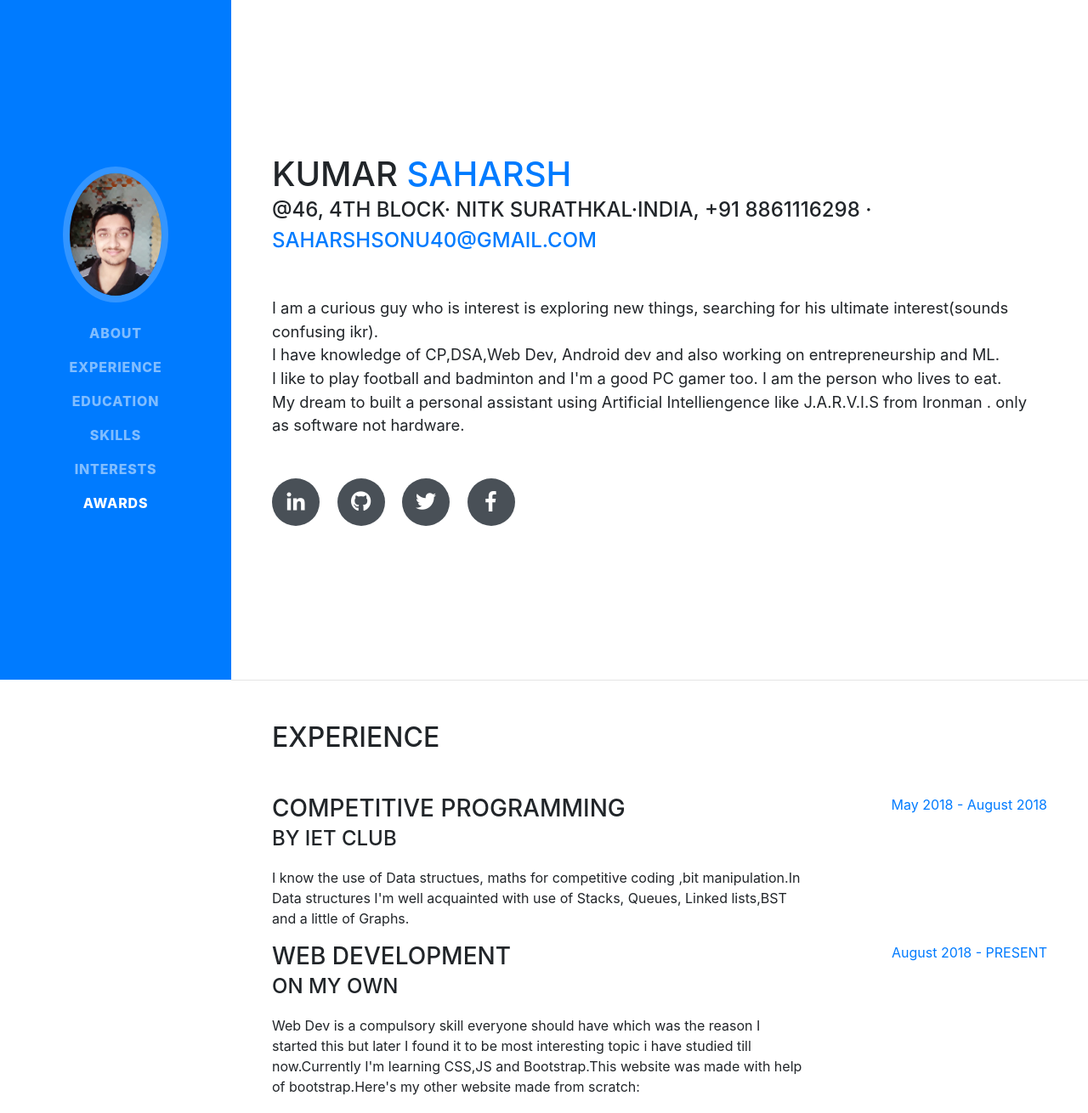
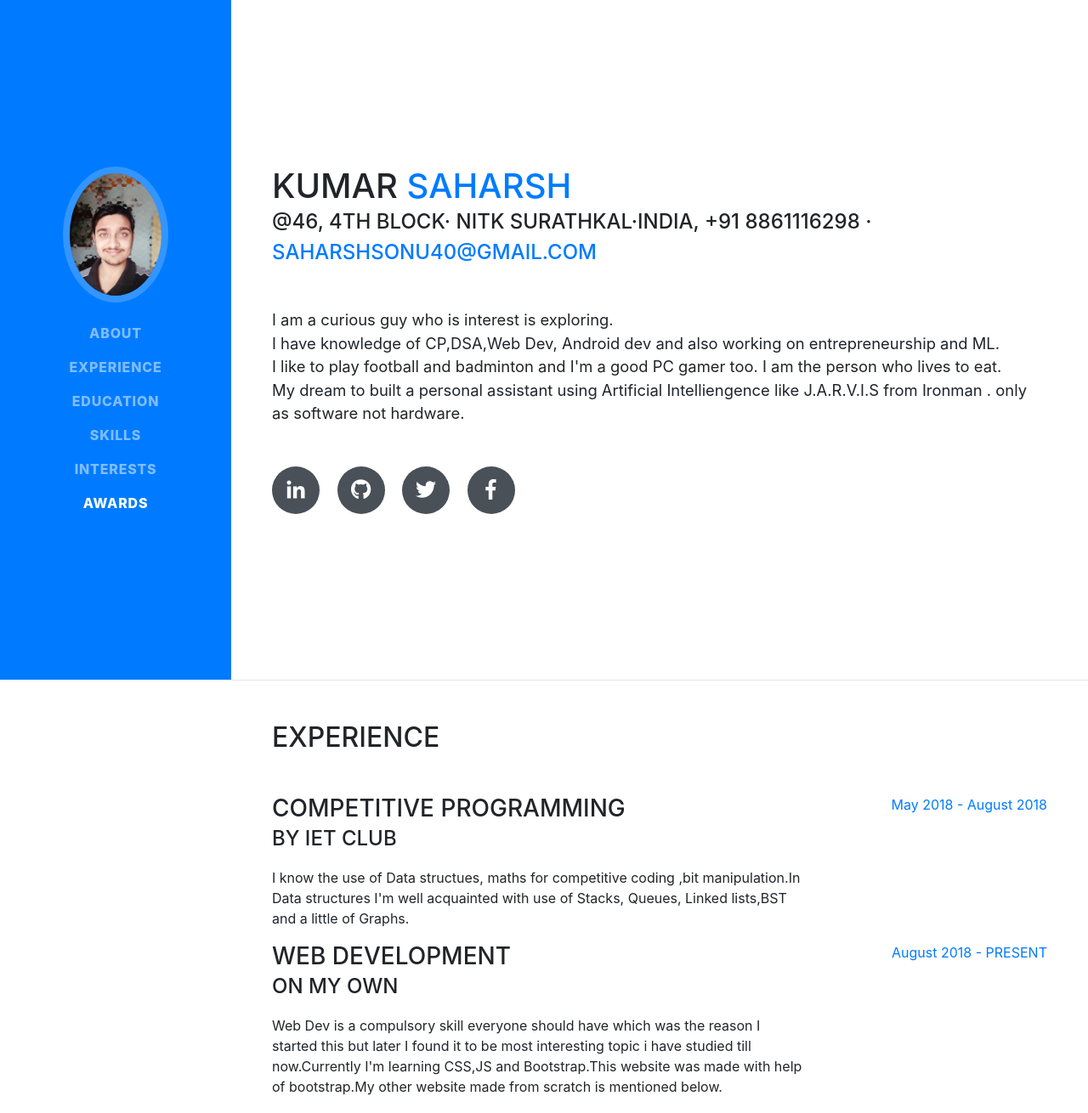
Before and after one commit to Saharsh007/Saharsh007.github.io, a website with bundled scripts: page index.html in a window 1280 px wide. Shown: the top 1310 px of the page at 85% size. Built offline with nearby package versions, Linux system fonts and the light colour scheme; a web font is replaced by a local one.

Commit message:
grammer mistakes

```diff
--- a/index.html
+++ b/index.html
@@ -70,8 +70,7 @@
           <div class="subheading mb-5">@46, 4TH BLOCK· NITK SURATHKAL·INDIA, +91 8861116298 ·
             <a href="mailto:name@email.com">saharshsonu40@gmail.com</a>
           </div>
-          <p class="lead mb-5">I am a curious guy who is interest is exploring new things,
-searching for his ultimate interest(sounds confusing ikr).<br>
+          <p class="lead mb-5">I am a curious guy who is interest is exploring.<br>
 I have knowledge of CP,DSA,Web Dev, Android dev
 and also working on entrepreneurship and ML. <br>
 I like to play football and badminton and
@@ -120,7 +119,7 @@ only as software not hardware.</p>
             <div class="resume-content mr-auto">
               <h3 class="mb-0">WEB DEVELOPMENT</h3>
               <div class="subheading mb-3">On my OWN</div>
-              <p>  Web Dev is a compulsory skill everyone should have which was the reason I started this but later I found it to be most interesting topic i have studied till now.Currently I'm learning CSS,JS and Bootstrap.This website was made with help of bootstrap.Here's my other website made from scratch:</p>
+              <p>  Web Dev is a compulsory skill everyone should have which was the reason I started this but later I found it to be most interesting topic i have studied till now.Currently I'm learning CSS,JS and Bootstrap.This website was made with help of bootstrap.My other website made from scratch is mentioned below.</p>
             </div>
             <div class="resume-date text-md-right">
               <span class="text-primary">August 2018 - PRESENT</span>
```
